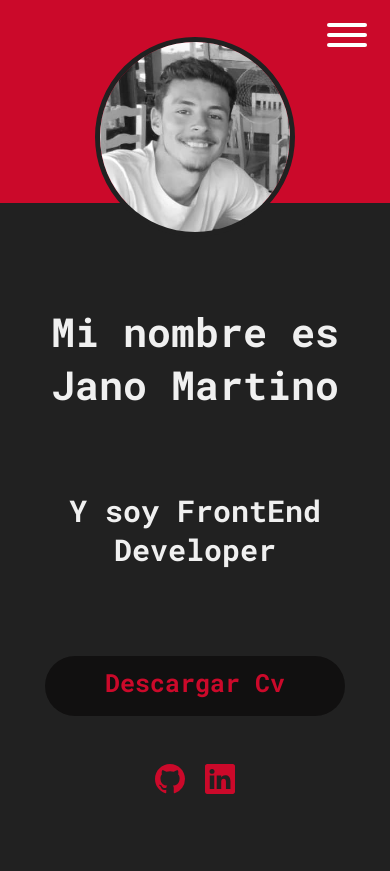
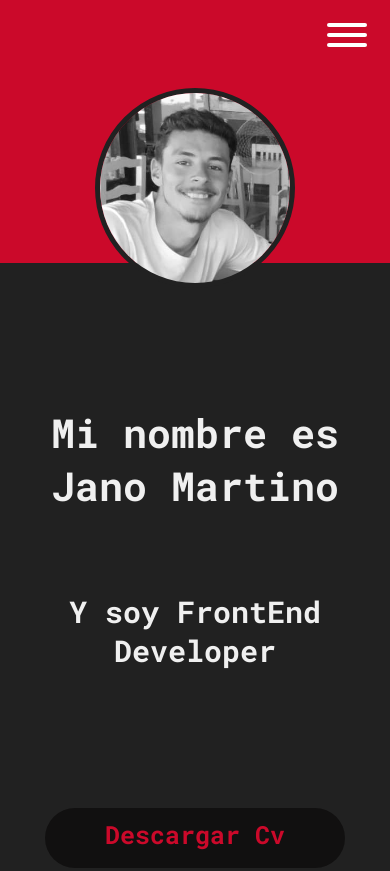
Before and after one commit to JanoM2/Portfolio1, a website with bundled scripts: page index.html in a window 390 px wide. Shown: the top 871 px of the page. Built offline with nearby package versions, Linux system fonts and the light colour scheme; a web font is replaced by a local one.

Commit message:
Update styles.css

```diff
--- a/assets/Css/styles.css
+++ b/assets/Css/styles.css
@@ -262,7 +262,7 @@ hr {
 /* Home */
 
 .home {
-  height: 130vh;
+  height: 100vh;
   display: grid;
   justify-content: center;
   grid-template-columns: 40% 60%;
@@ -363,7 +363,7 @@ hr {
 
 @media screen and (max-width: 800px) {
   .home {
-    height: 100vh;
+    height: 130vh;
     display: flex;
     flex-direction: column;
     justify-content: space-evenly;
```
